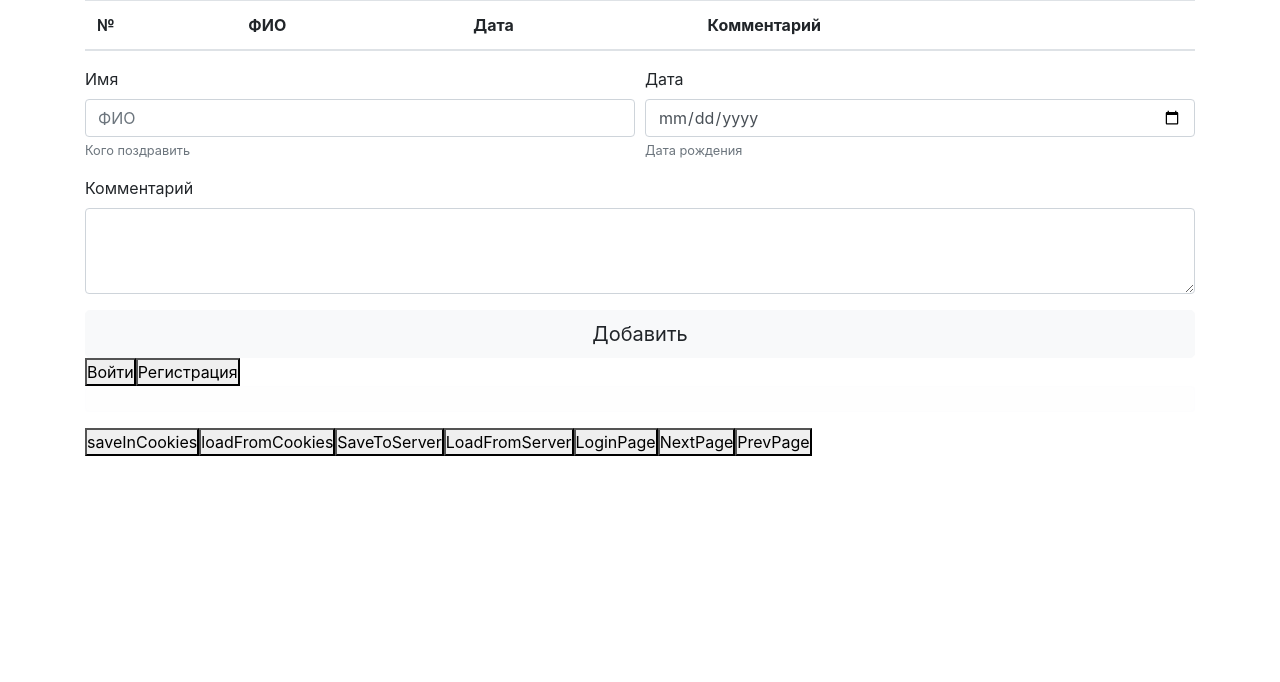
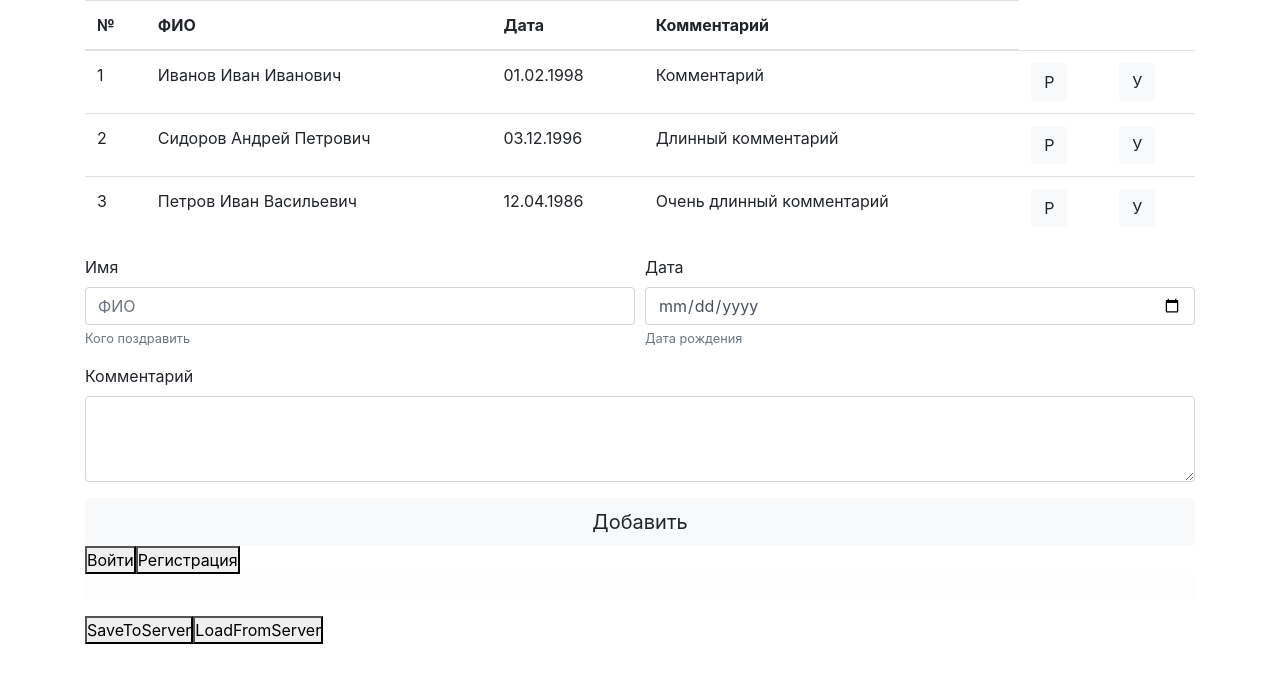
Before and after one commit to saework/mynotif-client, a React (Create React App) app: page / in a window 1280 px wide. Shown: the top 682 px of the page. Built offline with nearby package versions, Linux system fonts and the light colour scheme.

Commit message:
доработки eslint js

```diff
--- a/src/components/main-info.jsx
+++ b/src/components/main-info.jsx
@@ -1,12 +1,12 @@
-import React from 'react';
-import { connect } from 'react-redux';
-import $ from 'jquery';
+import React from "react";
+import { connect } from "react-redux";
+import $ from "jquery";
 import {
-  Row, Col, Table, Button,
-} from 'react-bootstrap';
-import moment from 'moment';
-import { delBdRow, checkIdBdRow } from '../actions/actions';
-import { getRowById } from '../functions';
+  Row, Col, Table, Button
+} from "react-bootstrap";
+import moment from "moment";
+import { delBdRow, checkIdBdRow } from "../actions/actions";
+import { getRowById } from "../functions";
 
 function MainInfo(props) {
   // console.log(props)
@@ -21,15 +21,12 @@ function MainInfo(props) {
     props.checkIdBdRow(bdRowId);
     const bdRow = getRowById(bdRowId);
     // console.log(bdRow);
-    $('#buttonAdd').html('Редактировать');
-    // console.log(buttonAdd);
-    // const bdDateDt = new Date(bdRow.bdDate)
-    // const bdDate = `${bdDateDt.getFullYear()}-${bdDateDt.getMonth()}-${bdDateDt.getDate()}`  //не учитывает начальные нули:  1986-2-4"
+    $("#buttonAdd").html("Редактировать");
     if (bdRow) {
-      const bdDate = moment(bdRow.bdDate).format('YYYY-MM-DD');
-      $('#persName').val(bdRow.persName);
-      $('#bdDate').val(bdDate);
-      $('#bdComm').val(bdRow.bdComm);
+      const bdDate = moment(bdRow.bdDate).format("YYYY-MM-DD");
+      $("#persName").val(bdRow.persName);
+      $("#bdDate").val(bdDate);
+      $("#bdComm").val(bdRow.bdComm);
     }
   };
 
@@ -46,20 +43,34 @@ function MainInfo(props) {
             </tr>
           </thead>
           <tbody>
-            {
-                  bdRows.map((bdRow, index) => (
+            {bdRows.map((bdRow, index) => (
               <tr key={bdRow.id}>
                 <td>{index + 1}</td>
                 <td>{bdRow.persName}</td>
                 <td>{bdRow.bdDate}</td>
                 <td>{bdRow.bdComm}</td>
-                      {/* <td><div><Button variant="warning" onClick={()=>handleEditButtonClick(bdRow.id)}>Р</Button></div></td>
-                     <td><div><Button variant="danger" onClick={()=>handleDelButtonClick(bdRow.id)}>У</Button></div></td> */}
-                      <td><div><Button variant="light" onClick={() => handleEditButtonClick(bdRow.id)}>Р</Button></div></td>
-                      <td><div><Button variant="light" onClick={() => handleDelButtonClick(bdRow.id)}>У</Button></div></td>
+                <td>
+                  <div>
+                    <Button
+                      variant="light"
+                      onClick={() => handleEditButtonClick(bdRow.id)}
+                    >
+                      Р
+                    </Button>
+                  </div>
+                </td>
+                <td>
+                  <div>
+                    <Button
+                      variant="light"
+                      onClick={() => handleDelButtonClick(bdRow.id)}
+                    >
+                      У
+                    </Button>
+                  </div>
+                </td>
               </tr>
-                  ))
-                }
+            ))}
           </tbody>
         </Table>
       </Col>
@@ -73,10 +84,6 @@ const mapStateToProps = (store) => ({
 const mapDispatchToProps = (dispatch) => ({
   delBdRow: (newbdRow) => dispatch(delBdRow(newbdRow)),
   checkIdBdRow: (newbdRow) => dispatch(checkIdBdRow(newbdRow)),
-
 });
 
-export default connect(
-  mapStateToProps,
-  mapDispatchToProps,
-)(MainInfo);
+export default connect(mapStateToProps, mapDispatchToProps)(MainInfo);
--- a/src/pages/main-page.jsx
+++ b/src/pages/main-page.jsx
@@ -1,23 +1,16 @@
-// import { array } from "prop-types";
-// import React, {useState, useEffect} from "react";
-import React from 'react';
-import { Container, Alert } from 'react-bootstrap';
-import { connect } from 'react-redux';
-import { Link, withRouter } from 'react-router-dom';
+import React from "react";
+import { Container, Alert } from "react-bootstrap";
+import { connect } from "react-redux";
+import { Link } from "react-router-dom";
 import {
-  push, go, goBack, goForward,
-} from 'connected-react-router';
-import axios from 'axios';
-import MainInfo from '../components/main-info';
-import MainForm from '../components/main-form';
-import '../style.scss';
-import { store } from '../store/store';
-import { loadFromCookies } from '../actions/actions';
-// import Cookies from "js-cookie";
-
-// import * as Rx from 'rxjs';
-// import { map, filter, debounceTime, mergeMap, concatAll, observeOn} from 'rxjs/operators';
-// import { result } from "lodash";
+  push, go, goBack, goForward
+} from "connected-react-router";
+import axios from "axios";
+import MainInfo from "../components/main-info";
+import MainForm from "../components/main-form";
+import "../style.scss";
+import { store } from "../store/store";
+import { loadBD } from "../actions/actions";
 
 class MainPage extends React.Component {
   constructor() {
@@ -26,64 +19,12 @@ class MainPage extends React.Component {
     this.myRef = React.createRef();
   }
 
-  componentDidMount() {
-    // this.setState({loading:false});
-
-    //! !справочник по свойствам: класс Element, HTMLElement !!
-    // console.log(this.myRef.current.className)
-    // this.myRef.current.addEventListener('click',()=>{
-    //      console.log('!');
-    // })
-
-    //! !RxJS!!
-    // const input = document.getElementById('input');
-    // const keyUp = Rx.fromEvent(input, 'keyup').pipe(
-    //   debounceTime(700),
-    //   map(event=>event.target.value),
-    //   filter(val=>val.length > 2),
-    //   mergeMap(()=> Rx.from(this.loadBDfromServer(store.getState().currentUser))),
-    // )
-    // keyUp.subscribe({
-    //   next:res=>console.log(res),
-    //   error:console.log
-    // });
-    // console.log(this.props)
-  }
-
-  // useEffect(()=>{
-  // console.log("component did update");
-  // });
-
-  handlerLoading=() => (this.state.loading === true ? 'Загрузка данных..' : '');
-
-  handlerSaveInCookies=(e) => {
-    // Cookies.set('bdcook', store.getState().rootReducer,{expires:7});  //на 7 дней (иначе будут удалены после закрытия браузера)
-    // this.setState({loading:true});
-  };
-
-  handlerLoadFromCookies=(e) => {
-    // const bd = Cookies.getJSON('bdcook');
-    // store.dispatch(loadFromCookies(bd));
-    // his.setState({loading:false});
-  };
-
-  // localStorage
-  handlerSaveInLocalSt=(e) => {
-    const bd = JSON.stringify(store.getState().rootReducer);
-    localStorage.setItem('bdls', bd);
-  };
-
-  handlerLoadFromLocalSt=(e) => {
-    const bdls = localStorage.getItem('bdls');
-    console.log(bdls);
-    // console.log(JSON.stringify(bdls));
-    const bd = JSON.parse(bdls);
-    // console.log(bd.bdRows);
-    store.dispatch(loadFromCookies(bd));
-  };
+  handlerLoading = () =>
+    // eslint-disable-next-line react/destructuring-assignment
+    (this.state.loading === true ? "Загрузка данных.." : "");
 
   // взаимодействие с сервером
-  handlerSaveToServer=(e) => {
+  handlerSaveToServer = () => {
     const bdRows = store.getState().rootReducer;
     const currUserEmail = store.getState().rootReducer.currentUser;
     // console.log(store.getState().rootReducer)
@@ -91,24 +32,25 @@ class MainPage extends React.Component {
       bdRows,
       currUserEmail,
     };
-    console.log(data);
+    // console.log(data);
     this.sendBDtoServer(data);
   };
 
-  handlerLoadFromServer=(e) => {
+  handlerLoadFromServer = () => {
     const currUserEmail = store.getState().rootReducer.currentUser;
     this.loadBDfromServer(currUserEmail);
   };
 
   // отправить данные в БД POST-запрос
   sendBDtoServer(data) {
-    const url = 'http://localhost:3000';
+    const url = "http://localhost:3000";
     // const url = "/";
-    axios.post(url, {
+    axios
+      .post(url, {
         data,
       })
       .then((response) => {
-        if (response.statusText === 'OK') {
+        if (response.statusText === "OK") {
           const res = response.data;
           console.log(res);
         }
@@ -121,9 +63,10 @@ class MainPage extends React.Component {
   // получить данные из БД через GET-запрос
   loadBDfromServer(currUserEmail) {
     this.setState({ loading: true });
-    const url = 'http://localhost:3000/load';
+    const url = "http://localhost:3000/load";
     // const url = "/load?currUserEmail=" + currUserEmail;
-    axios.get(url, {
+    axios
+      .get(url, {
         params: {
           currUserEmail,
         },
@@ -131,7 +74,7 @@ class MainPage extends React.Component {
       .then((response) => {
         // console.log(response)
         let bd;
-        if (response.statusText === 'OK') {
+        if (response.statusText === "OK") {
           const { data } = response;
           // console.log(data);
           const json = data[0].bdData;
@@ -141,8 +84,8 @@ class MainPage extends React.Component {
       })
       .then((bd) => {
         setTimeout(() => {
-          console.log('ожидание..');
-          store.dispatch(loadFromCookies(bd));
+          console.log("ожидание..");
+          store.dispatch(loadBD(bd));
           this.setState({ loading: false });
         }, 3000);
       })
@@ -152,39 +95,30 @@ class MainPage extends React.Component {
       });
   }
 
-  handlerLoginPage=() => {
-    this.props.goTo({ path: '/login' });
-  };
-
-  handlerNextPage=() => {
-    // this.props.goOne({ num:1});
-    this.props.forw();
-  };
-
-  handlerPrevPage=() => {
-    // this.props.goOne({ num:-1});
-    this.props.back();
-  };
-
   render() {
+    const { bdRows } = this.props;
     return (
-
       <div>
         <Container>
-          <MainInfo bdRows={this.props.bdRows} />
-          <MainForm bdRows={this.props.bdRows} />
+          <MainInfo bdRows={bdRows} />
+          <MainForm bdRows={bdRows} />
           <div>
-            <Link to="/login"><button>Войти</button></Link>
-            <Link to="/signup"><button>Регистрация</button></Link>
+            <Link to="/login">
+              <button type="button">Войти</button>
+            </Link>
+            <Link to="/signup">
+              <button type="button">Регистрация</button>
+            </Link>
           </div>
-          <Alert className="message__alert_center" variant="light" id="mainLabel">{this.handlerLoading()}</Alert>
-          <button onClick={this.handlerSaveInCookies}>saveInCookies</button>
-          <button onClick={this.handlerLoadFromCookies}>loadFromCookies</button>
-          <button onClick={this.handlerSaveToServer}>SaveToServer</button>
-          <button onClick={this.handlerLoadFromServer}>LoadFromServer</button>
-          <button onClick={this.handlerLoginPage}>LoginPage</button>
-          <button onClick={this.handlerNextPage}>NextPage</button>
-          <button onClick={this.handlerPrevPage}>PrevPage</button>
+          <Alert
+            className="message__alert_center"
+            variant="light"
+            id="mainLabel"
+          >
+            {this.handlerLoading()}
+          </Alert>
+          <button type="button" onClick={this.handlerSaveToServer}>SaveToServer</button>
+          <button type="button" onClick={this.handlerLoadFromServer}>LoadFromServer</button>
         </Container>
       </div>
     );
@@ -196,14 +130,19 @@ const mapStateToProps = (store) => ({
   bdRows: store.rootReducer.bdRows,
 });
 const mapDispatchToProps = (dispatch) => ({
-  goTo: (payload) => { dispatch(push(payload.path)); },
-  goOne: (payload) => { dispatch(go(payload.num)); },
-  back: () => { dispatch(goBack()); },
-  forw: () => { dispatch(goForward()); },
+  goTo: (payload) => {
+    dispatch(push(payload.path));
+  },
+  goOne: (payload) => {
+    dispatch(go(payload.num));
+  },
+  back: () => {
+    dispatch(goBack());
+  },
+  forw: () => {
+    dispatch(goForward());
+  },
   // delBdRow: newbdRow=>dispatch(delBdRow(newbdRow)),
 });
 
-export default connect(
-  mapStateToProps,
-  mapDispatchToProps,
-)(MainPage);
+export default connect(mapStateToProps, mapDispatchToProps)(MainPage);
--- a/src/reducers/reducers.jsx
+++ b/src/reducers/reducers.jsx
@@ -1,108 +1,75 @@
-import { combineReducers } from 'redux';
-import { connectRouter } from 'connected-react-router';
+import { combineReducers } from "redux";
+import { connectRouter } from "connected-react-router";
 
-// export const initialState={
-//   currUserEmail: "test@test",
-//   currentId: 0,
-//   checkedId:0,
-//   bdRows: []
-// }
+// export const initialState = {
+//   router: {
+//     location: {},
+//     action: "POP",
+//   },
+//   rootReducer: {
+//     currUserEmail: "test@test",
+//     currentId: 0,
+//     checkedId: 0,
+//     bdRows: [],
+//   },
+// };
 
-//! ! дополнительно прописываем начальное состояние для Роутинга, чтобы не было ошибки вида:unexpected keys will be ignored!!
 export const initialState = {
   router: {
     location: {},
-    action: 'POP',
+    action: "POP",
   },
   rootReducer: {
-    currUserEmail: 'test@test',
-    currentId: 0,
+    currentUser: "test@test",
+    currentId: 4,
     checkedId: 0,
-    bdRows: [],
+    bdRows: [
+      {
+        id: 1,
+        persName: "Иванов Иван Иванович",
+        bdDate: "01.02.1998",
+        bdComm: "Комментарий",
+      },
+      {
+        id: 2,
+        persName: "Сидоров Андрей Петрович",
+        bdDate: "03.12.1996",
+        bdComm: "Длинный комментарий",
+      },
+      {
+        id: 4,
+        persName: "Петров Иван Васильевич",
+        bdDate: "12.04.1986",
+        bdComm: "Очень длинный комментарий",
+      },
+    ],
   },
-
 };
 
-// export const initialState={
-//   currentUser: "test@test",
-//   currentId: 4,
-//   checkedId:0,
-//   bdRows: [
-//   { id:1,
-//     persName:"Иванов Иван Иванович",
-//     bdDate:"01.02.1998",
-//     bdComm:"Комментарий"
-//   },
-//   { id:2,
-//     persName:"Сидоров Андрей Петрович",
-//     bdDate:"03.12.1996",
-//     bdComm:"Длинный комментарий"
-//   },
-//   { id:4,
-//     persName:"Петров Иван Васильевич",
-//     bdDate:"12.04.1986",
-//     bdComm:"Очень длинный комментарий"
-//   }
-//   ]
-// }
-
 export function rootReducer(state = initialState, action) {
-  // console.log(action);
   switch (action.type) {
     // всегда возвращаем новый state!
-    case 'DRAW_ROWS':
-    {
-      // console.log(action.type);
+    case "DRAW_ROWS": {
       return { ...state, bdRows: action.payload };
     }
-    case 'CHECK_ID_ROW':
-    {
-      // console.log(action.type);
+    case "CHECK_ID_ROW": {
       return { ...state, checkedId: action.payload };
     }
-    case 'ADD_BD_ROW':
-    {
-      // console.log(action.type);
-      // const newCurrentId = state.currentId + 1;
-      // return {...state, bdRows: [...state.bdRows, action.payload]}
-      return { ...state, currentId: state.currentId + 1, bdRows: [...state.bdRows, action.payload] };
+    case "ADD_BD_ROW": {
+      return {
+        ...state,
+        currentId: state.currentId + 1,
+        bdRows: [...state.bdRows, action.payload],
+      };
     }
-    case 'DEL_BD_ROW':
-    {
-      // console.log(action.type);
-      return { ...state, bdRows: [...state.bdRows.filter((item) => item.id !== action.payload)] };
+    case "DEL_BD_ROW": {
+      return {
+        ...state,
+        bdRows: [...state.bdRows.filter((item) => item.id !== action.payload)],
+      };
     }
-    case 'EDIT_BD_ROW':
-    // редактирование записи
-    {
-      // console.log(action.type);
+    case "EDIT_BD_ROW": { // редактирование записи
       const editBdRow = action.payload;
-
-      // <<работает
-      // const newBdRows = state.bdRows.slice();  //клонорование массива
-      // const bdRow = newBdRows.find(item=>item.id===editBdRow.id);
-      // bdRow.persName = editBdRow.persName;
-      // bdRow.bdDate = editBdRow.bdDate;
-      // bdRow.bdComm = editBdRow.bdComm;
-      // return {...state,  bdRows: newBdRows}
-      // >>работает
-
-      // <<работает
-      // return Object.assign({}, state, {
-      //   bdRows: state.bdRows.map((bdRow)=>{
-      //     if (bdRow.id===editBdRow.id){
-      //       return Object.assign({}, bdRow, {
-      //         persName: editBdRow.persName,
-      //         bdDate: editBdRow.bdDate,
-      //         bdComm: editBdRow.bdComm,
-      //       })
-      //     }
-      //     return bdRow
-      //   })
-      // })
-      // >>работает
-
-      // <<работает
       return {
         ...state, // возвращаем новый стор
         bdRows: state.bdRows.map((bdRow) => {
@@ -117,23 +84,18 @@ export function rootReducer(state = initialState, action) {
           return bdRow; // в map возвращаем новый собранный bdRow
         }),
       };
-      // >>работает
     }
-    case 'LOAD_FROM_COOKIES':
-    {
+    case "LOAD_BD": {
       return action.payload;
     }
-
     default:
       return state;
   }
 }
 
-//! !теперь данные в объекте rootReducer, а не store!!
-
-export const createRootReducer = (history) => combineReducers({
-  router: connectRouter(history),
-  rootReducer,
-});
-
-// export default  createRootReducer
+// данные в объекте rootReducer, а не store
+export const createRootReducer = (history) =>
+  combineReducers({
+    router: connectRouter(history),
+    rootReducer,
+  });
--- a/src/store/store.jsx
+++ b/src/store/store.jsx
@@ -1,19 +1,18 @@
-import { createStore, applyMiddleware, compose } from 'redux';
-// import { rootReducer, initialState } from '../reducers/reducers.js';
-import { createLogger } from 'redux-logger';
-import { routerMiddleware } from 'connected-react-router';
-
-//! ! версия библиотеки должна быть 4.10.1 : npm install history@4.10.1 !!
-import { createBrowserHistory } from 'history';
-import { createRootReducer, initialState } from '../reducers/reducers.jsx';
+import { createStore, applyMiddleware, compose } from "redux";
+import { createLogger } from "redux-logger";
+import { routerMiddleware } from "connected-react-router";
+import { createBrowserHistory } from "history"; // версия библиотеки должна быть 4.10.1 : npm install history@4.10.1
+import { createRootReducer, initialState } from "../reducers/reducers";
 
 export const history = createBrowserHistory();
 
 const logger = createLogger({});
 const conmposedEnh = compose(
-  applyMiddleware(logger, routerMiddleware(history)),
-  // applyMiddleware(routerMiddleware(history))
+  applyMiddleware(logger, routerMiddleware(history))
 );
 
-// const store = createStore(()=>{})
-export const store = createStore(createRootReducer(history), initialState, conmposedEnh);
+export const store = createStore(
+  createRootReducer(history),
+  initialState,
+  conmposedEnh
+);
```
Also changed, not shown: src/App.tsx (+8 -10 lines), src/actions/actions.jsx (+7 -9 lines), src/components/main-form.jsx (+31 -37 lines), src/functions.jsx (+2 -21 lines), src/index.tsx (+8 -8 lines), src/pages/sign-in.jsx (+18 -18 lines), src/pages/sign-up.jsx (+17 -19 lines), .eslintrc.js, 2 other files (tests, documents, lock files or other folders). Lines whose indentation alone changed are shown as unchanged.
